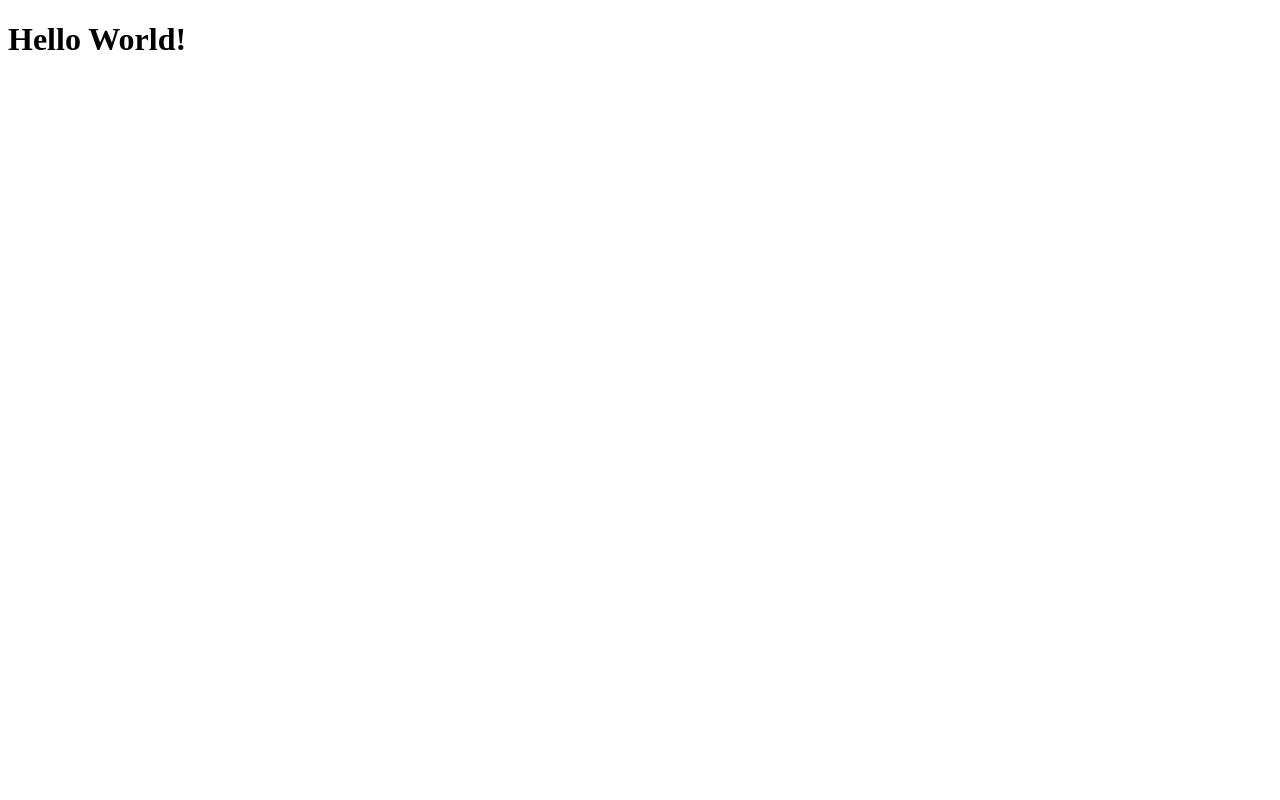
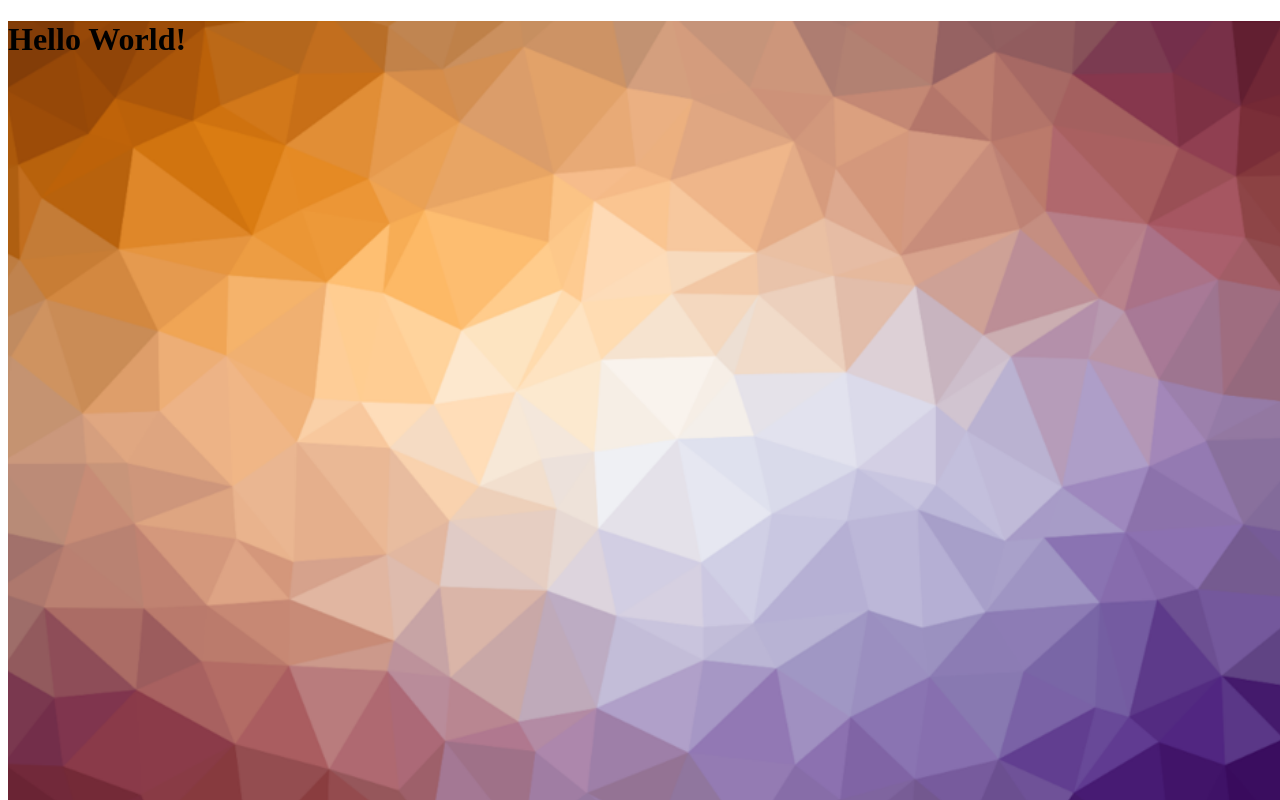
Before and after one commit to joshey40/joshey40.github.io, a plain HTML site: page CustomMarvelSnap/index.html in a window 1280 px wide. Drawn offline with Linux system fonts and the light colour scheme.

Commit message:
Background Img

```diff
--- /dev/null
+++ b/CustomMarvelSnap/css/main.css
@@ -0,0 +1,7 @@
+.background-img {
+    z-index: -1;
+    position: fixed;
+    width: 100vw;
+    height: 100vh;
+    object-fit: cover;
+}
--- a/CustomMarvelSnap/index.html
+++ b/CustomMarvelSnap/index.html
@@ -2,13 +2,11 @@
 <html>
 <head>
     <title>Custom Marvel Snap</title>
-    <link
-      rel="shortcut icon"
-      type="image/x-icon"
-      href="https://joshey40.github.io/CustomMarvelSnap/favicon.ico"
-    />
+    <link rel="shortcut icon" type="image/x-icon" href="https://joshey40.github.io/CustomMarvelSnap/favicon.ico"/>
+    <link href="/css/main.css" rel="stylesheet">
 </head>
 <body>
+    <img src="/res/images/background.png" class="background-img" alt="background">
     <h1>Hello World!</h1>
 </body>
 </html>
```
Also changed, not shown: CustomMarvelSnap/res/images/background.png (added).
